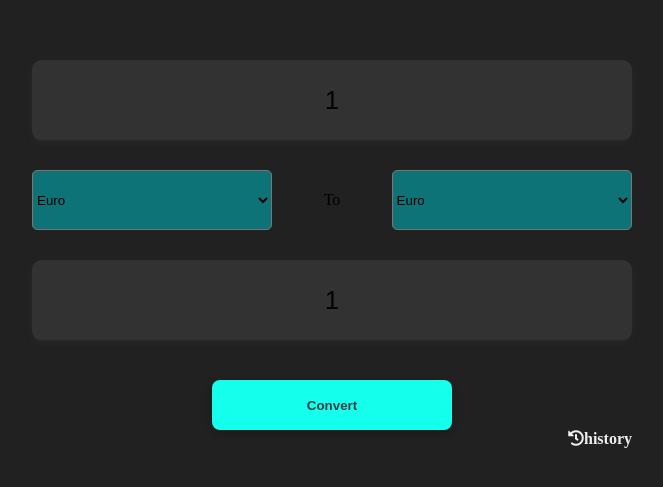
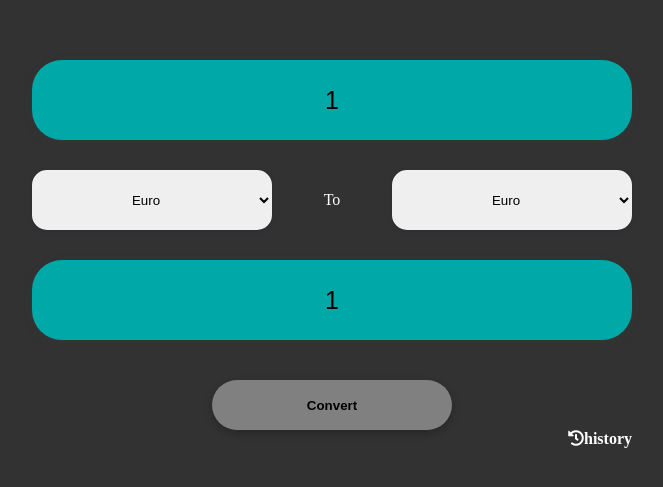
Before and after one commit to anandjos/storybrain-internship, a plain HTML site: page 03 - Currency Converter/src/index.html in a window 1280 px wide. Shown: the part 165-652 px from the top of the page, without its empty margins (308-971 px from the left). Drawn offline with nearby package versions, Linux system fonts and the light colour scheme.

Commit message:
[03] Change color theme and styles

```diff
--- a/03 - Currency Converter/src/css/converter.css
+++ b/03 - Currency Converter/src/css/converter.css
@@ -3,7 +3,7 @@
   padding: 0;
 }
 body {
-  background: #212121;
+  background: #323232;
   display: flex;
   justify-content: center;
 }
@@ -12,7 +12,6 @@ body {
   top: 50%;
   -ms-transform: translateY(-50%);
   transform: translateY(-50%);
-  background: #212121;
   height: 350px;
   max-width: 380px;
   width: 100%;
@@ -24,10 +23,10 @@ input{
   padding: 10px 0;
   text-align: center;
   box-shadow: rgba(0, 0, 0, 0.24) 0px 3px 8px;
-  border-radius: 10px;
+  border-radius: 30px;
   border: none;
   box-shadow: rgba(60, 64, 67, 0.3) 0px 1px 2px 0px, rgba(60, 64, 67, 0.15) 0px 2px 6px 2px;
-  background: #323232;
+  background:rgb(0, 168, 168) ;
 }
 .cur{
   height: 50px;
@@ -36,12 +35,16 @@ input{
   margin: 30px 0;
 }
 .from,.to{
-  background: #0d7377;
+  text-align-last: center;
+  border: none;
+  box-shadow: rgba(50, 50, 93, 0.25) 0px 2px 5px -1px, rgba(0, 0, 0, 0.3) 0px 1px 3px -1px;
+  background:;
   height: 100%;
   flex: 4;
-  border-radius: 5px;
+  border-radius: 15px;
 }
 .txt{
+  color: white;
   flex: 2;
   text-align: center;
 }
@@ -52,30 +55,21 @@ input{
     font-size: 15px;
 }
 button{
-  color: #393e46;
   font-weight: bold;
-  border-radius: 8px;
+  border-radius: 30px;
   border: none;
   box-shadow: rgba(0, 0, 0, 0.24) 0px 3px 8px;
-  background: #14ffec;
+  background: gray;
   margin-top: 40px;
   width: 40%;
   margin-left: 30%;
-  height: 40px;
+  height: 50px;
 }
 a{
   float: right;
 }
 i{
-  color: #eeeeee;
-}
-ul{
-  margin: 20px 0;
-}
-li{
-  list-style: none;
-  font-size: 20px;
-  margin: 5px 0;
+  color: white;
 }
 @media (min-width: 800px){
   .container{
--- a/03 - Currency Converter/src/css/history.css
+++ b/03 - Currency Converter/src/css/history.css
@@ -45,3 +45,8 @@ li{
     list-style: none;
     padding: 15px 0;
 }
+#warning{
+    display: flex;
+    justify-content: center;
+    font-size: 25px;
+}
```
